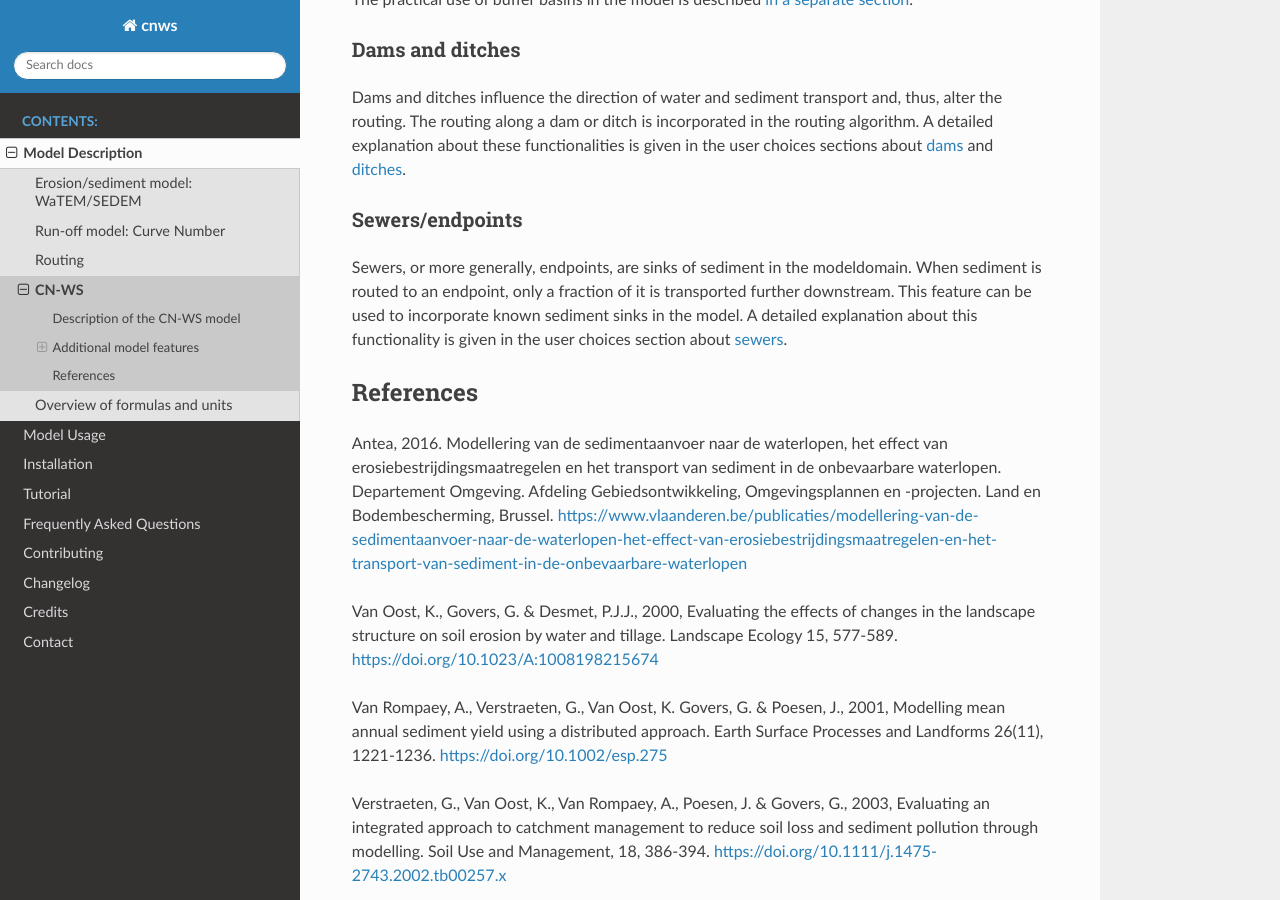
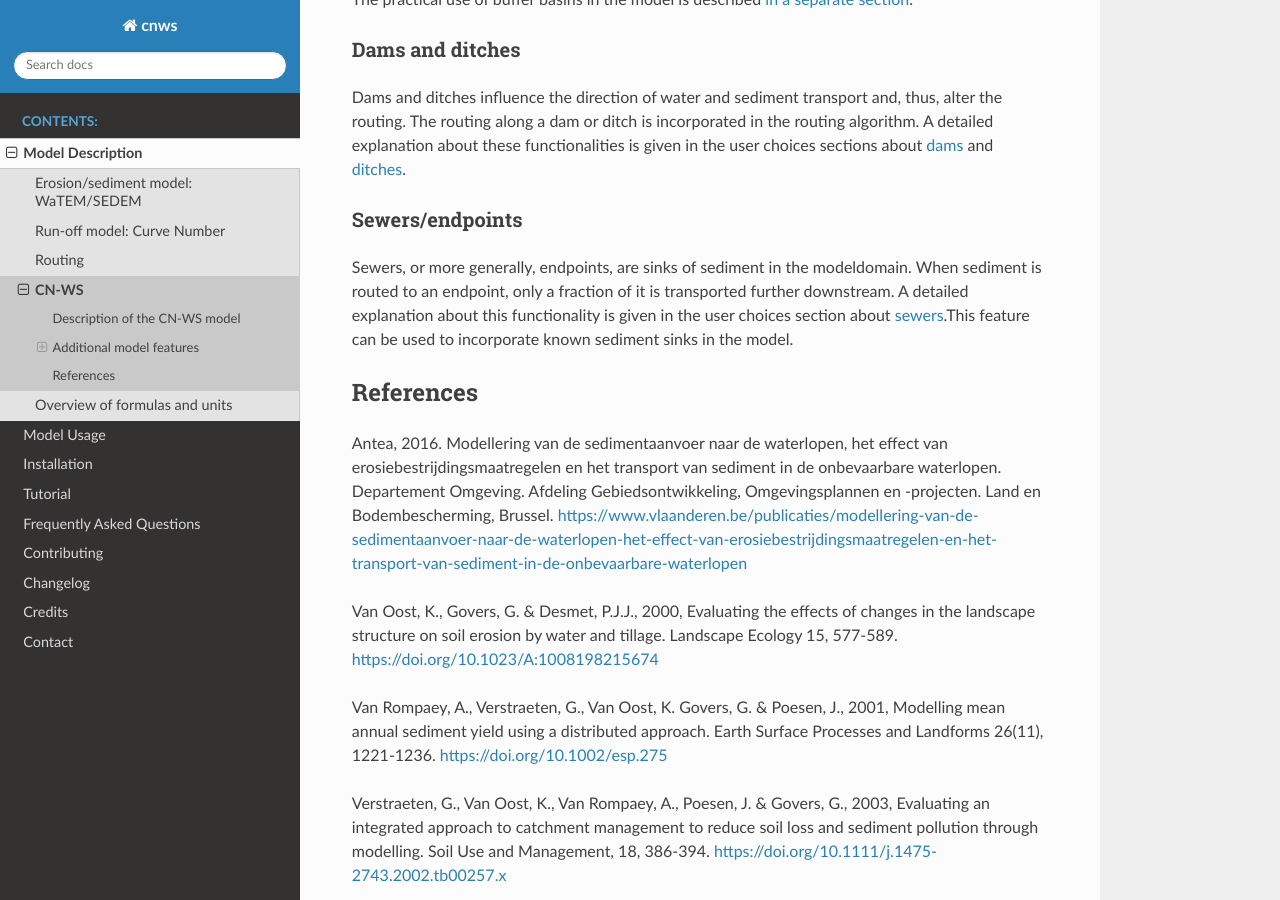
Before and after one commit to watem-sedem/watem-sedem, a Sphinx documentation site: the page built from docs/cn-ws.rst, in a window 1280 px wide and 900 px high, scrolled down 2748 px. Built offline with Sphinx 7.4.7 and the Read the Docs theme 2.0.0, drawn with Linux system fonts in a browser that asks for light colours.

```diff
--- a/docs/cn-ws.rst
+++ b/docs/cn-ws.rst
@@ -158,9 +158,9 @@ Sewers/endpoints
 
 Sewers, or more generally, endpoints, are sinks of sediment in the modeldomain.
 When sediment is routed to an endpoint, only a fraction of it is transported
-further downstream. This feature can be used to incorporate known sediment sinks
-in the model. A detailed explanation about this functionality is given in the
-user choices section about :ref:`sewers <inlcudesewers>`.
+further downstream. A detailed explanation about this functionality is given in the
+user choices section about :ref:`sewers <inlcudesewers>`.This feature can be
+used to incorporate known sediment sinks in the model.
 
 References
 ==========
```
